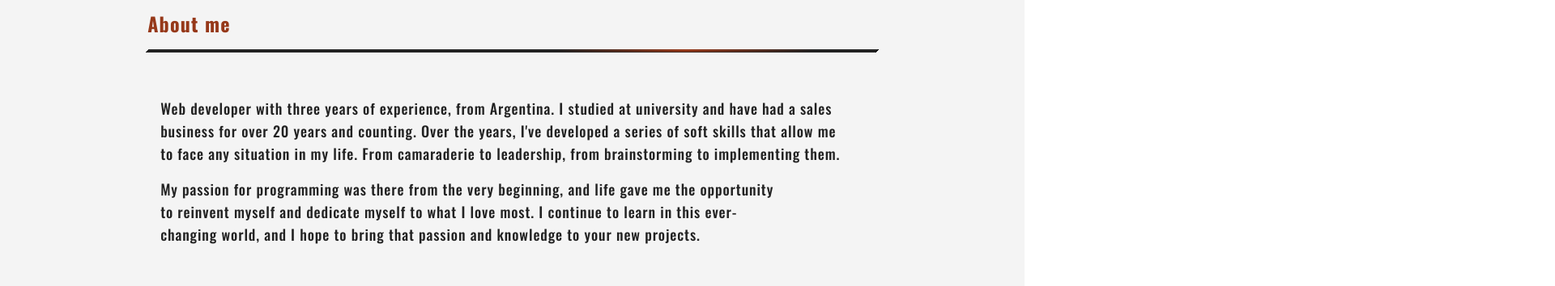
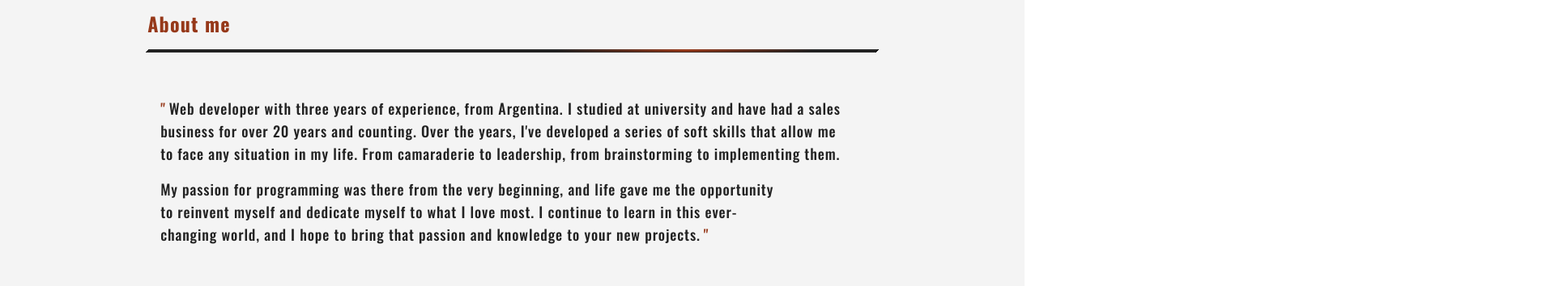
Before and after one commit to jonatanjmissora/portfolio, a Next.js app: page / in a window 1280 px wide. Shown: the part 3800-4154 px from the top of the page at 81% size, 1920 px wide, since content can reach past the window. Built offline with nearby package versions, Linux system fonts and the light colour scheme.

Commit message:
empezando con las cards

```diff
--- a/app/_layouts/03_process/styles.css
+++ b/app/_layouts/03_process/styles.css
@@ -8,6 +8,7 @@
   overflow: hidden;
   box-shadow: var(--border);
   transition: box-shadow 0.15s ease-in-out, transform 0.15s ease-in-out;
+  transform-style: preserve-3d;
 }
 
 .card-glow::before {
@@ -25,8 +26,9 @@
 }
 
 .card-glow:hover {
-  transform: translate(-2px, -2px);
+  transform: translate(-2px, -2px) perspective(500px) rotateY(-10deg) scale(1.05);
   box-shadow: var(--shadow);
+
 }
 
 .card-glow:hover::before {
--- a/app/_layouts/05_about/AboutMe.tsx
+++ b/app/_layouts/05_about/AboutMe.tsx
@@ -1,5 +1,6 @@
 import ArticleTitle from "@/app/_components/ArticleTitle"
 import { ABOUTME } from "@/app/_lib/constants/about"
+import "./styles.css"
 
 export default function AboutMe() {
 
@@ -11,7 +12,7 @@ export default function AboutMe() {
                 <ArticleTitle text="About me" className="mb-12" />
                 {
                     ABOUTME[lang].map((text, index) => (
-                        <p key={index} className="my-2 title3 font-medium w-full px-4">{text}</p>
+                        <p key={index} className="about my-2 title3 font-medium w-full px-4">{text}</p>
                     ))
                 }
 
--- /dev/null
+++ b/app/_layouts/05_about/styles.css
@@ -0,0 +1,13 @@
+@import "../../_styles/global.theme.css";
+
+.about:first-of-type:before {
+  content: "\0022";
+  color: var(--color-primary);
+  padding-right: 0.25rem;
+}
+
+.about:last-of-type:after {
+  content: "\0022";
+  color: var(--color-primary);
+  padding-left: 0.25rem;
+}
```
Also changed, not shown: 1 other file (tests, documents, lock files or other folders).
